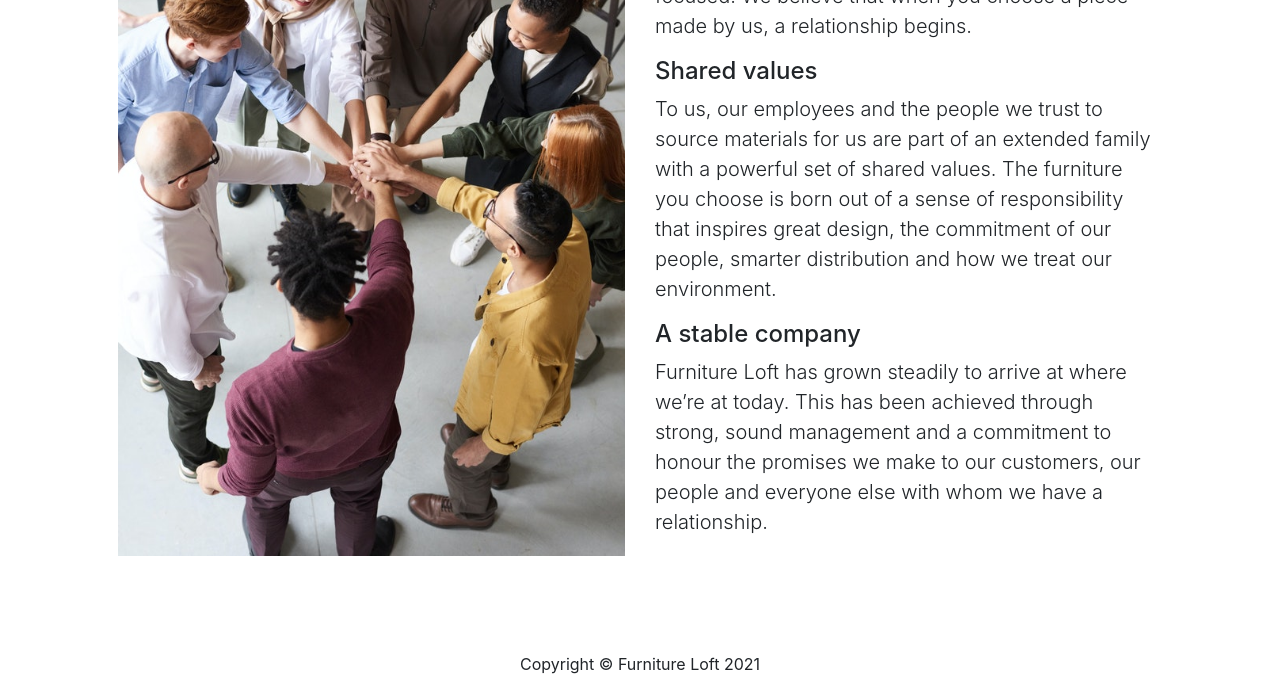
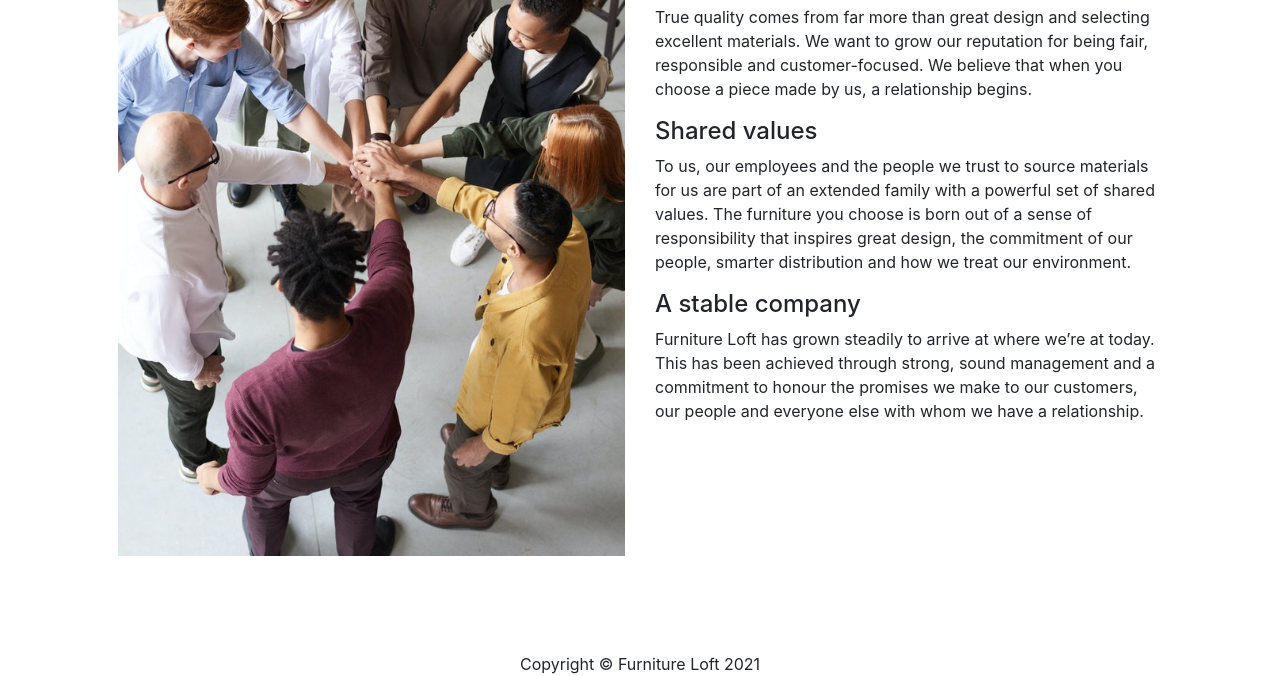
Before and after one commit to HennoFourie/online_store_fed, a plain HTML site: page about-us.html in a window 1280 px wide. Shown: the part 300-976 px from the top of the page. Drawn offline with nearby package versions, Linux system fonts and the light colour scheme.

Commit message:
Remove lead classes

```diff
--- a/about-us.html
+++ b/about-us.html
@@ -72,18 +72,18 @@
                     <h1 class="display-5 fw-bolder">The team behind it all</h1>
 
                     <h4 class="display-5 fw-bolder">Dedicated to quality</h4>
-                    <p class="lead">True quality comes from far more than great design and selecting excellent materials. We want to
+                    <p>True quality comes from far more than great design and selecting excellent materials. We want to
                         grow our reputation for being fair, responsible and customer-focused. We believe that when you
                         choose a piece made by us, a relationship begins.</p>
 
                     <h4 class="display-5 fw-bolder">Shared values</h4>
-                    <p class="lead">To us, our employees and the people we trust to source materials for us are part of an extended
+                    <p>To us, our employees and the people we trust to source materials for us are part of an extended
                         family with a powerful set of shared values. The furniture you choose is born out of a sense of
                         responsibility that inspires great design, the commitment of our people, smarter distribution
                         and how we treat our environment.</p>
 
                     <h4 class="display-5 fw-bolder">A stable company</h4>
-                    <p class="lead">Furniture Loft has grown steadily to arrive at where we’re at today. This has been achieved
+                    <p>Furniture Loft has grown steadily to arrive at where we’re at today. This has been achieved
                         through strong, sound management and a commitment to honour the promises we make to our
                         customers, our people and everyone else with whom we have a relationship.</p>
                 </div>
```
